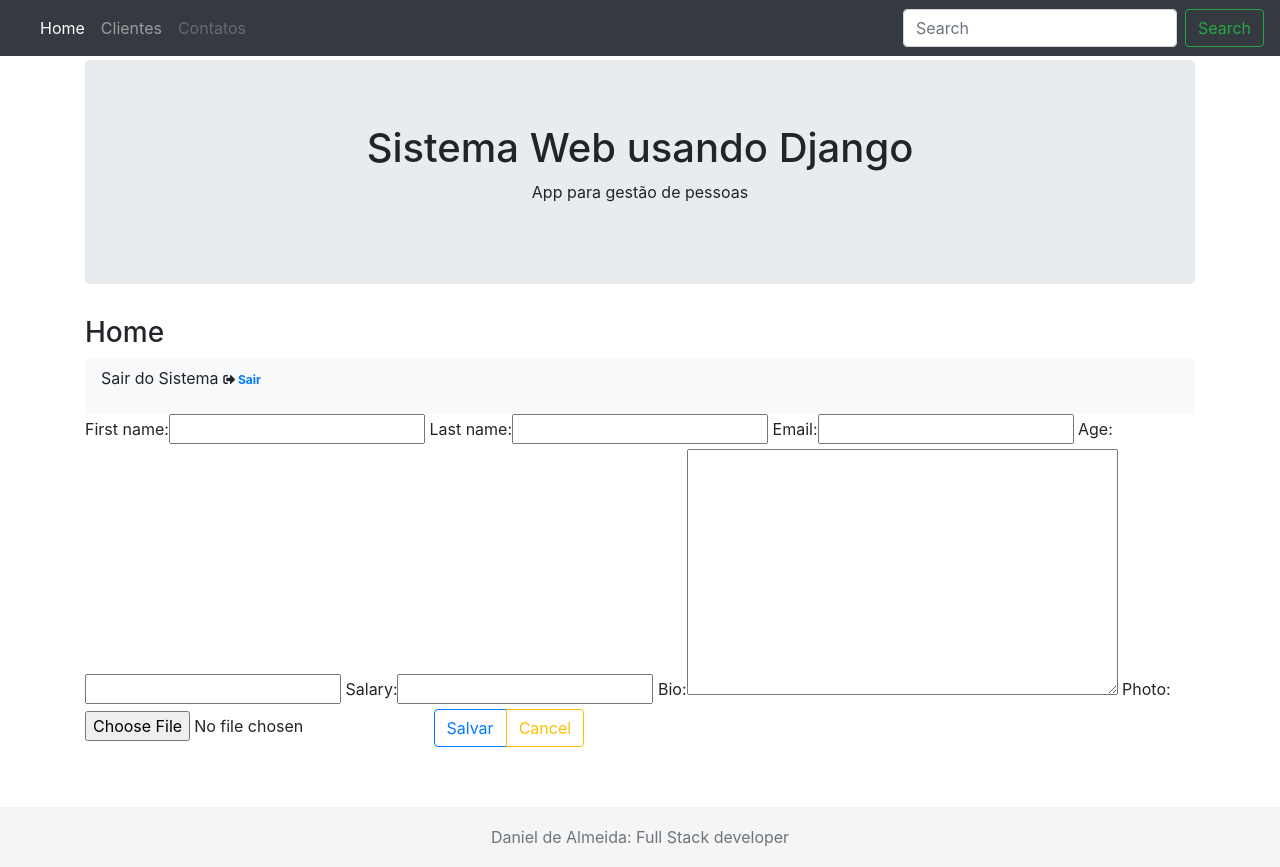
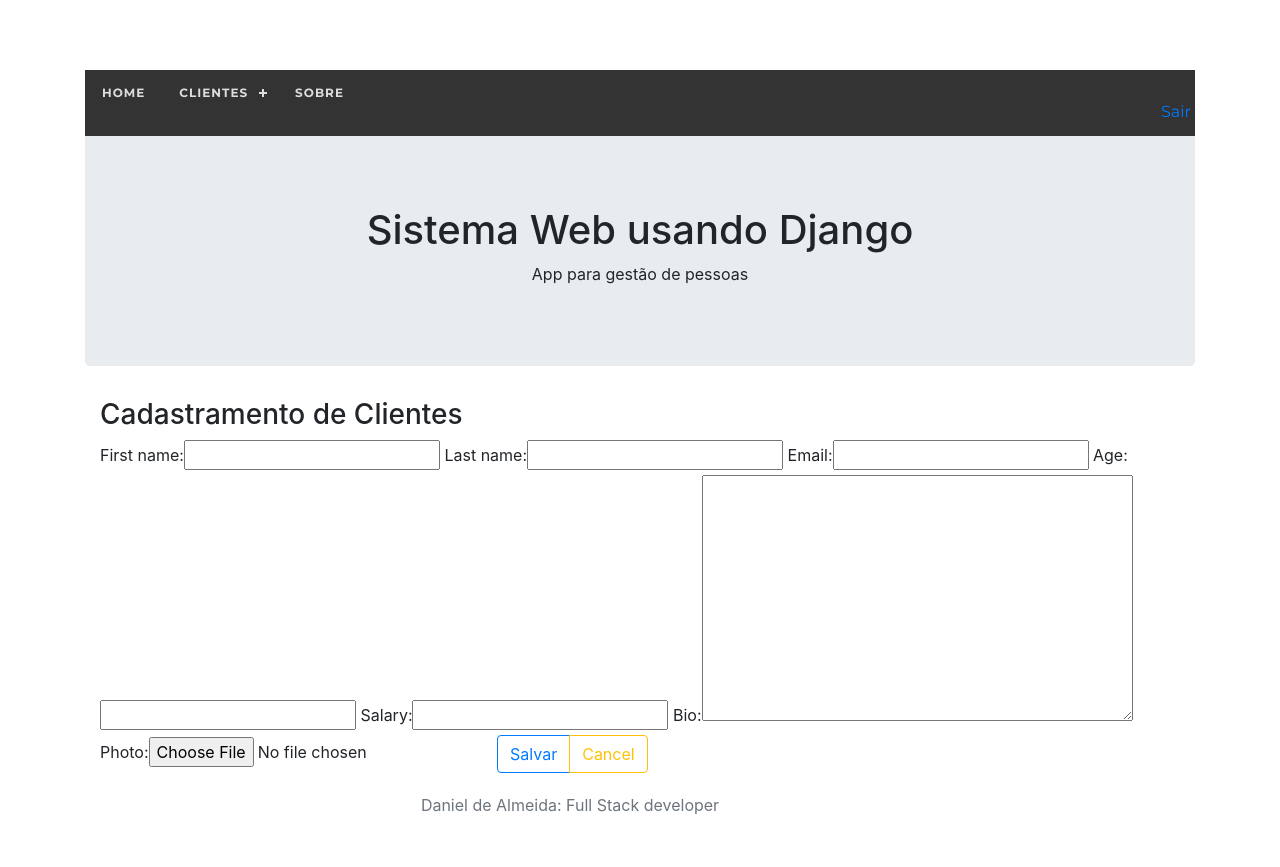
Before and after one commit to zaidohDev/gestao-clientes-dev, a Django app: page /clientes/new/ in a window 1280 px wide. After the commit the page ends 814 px from the top, so only its background shows below. Run offline with Django 3.2, Linux system fonts and the light colour scheme; the visitor is signed in with stand-in values (Sample User, id 1); some libraries are stand-ins or nearby versions.

Commit message:
style e footer

```diff
--- /dev/null
+++ b/statics/estilo.css
@@ -0,0 +1,351 @@
+@import url(http://fonts.googleapis.com/css?family=Montserrat:400,700);
+#cssmenu,
+#cssmenu ul,
+#cssmenu ul li,
+#cssmenu ul li a,
+#cssmenu #menu-button {
+  margin: 0;
+  padding: 0;
+  border: 0;
+  list-style: none;
+  line-height: 1;
+  display: block;
+  position: relative;
+  -webkit-box-sizing: border-box;
+  -moz-box-sizing: border-box;
+  box-sizing: border-box;
+}
+#cssmenu:after,
+#cssmenu > ul:after {
+  content: ".";
+  display: block;
+  clear: both;
+  visibility: hidden;
+  line-height: 0;
+  height: 0;
+}
+#cssmenu #menu-button {
+  display: none;
+}
+#cssmenu {
+  font-family: Montserrat, sans-serif;
+  background: #333333;
+}
+#cssmenu > ul > li {
+  float: left;
+}
+#cssmenu.align-center > ul {
+  font-size: 0;
+  text-align: center;
+}
+#cssmenu.align-center > ul > li {
+  display: inline-block;
+  float: none;
+}
+#cssmenu.align-center ul ul {
+  text-align: left;
+}
+#cssmenu.align-right > ul > li {
+  float: right;
+}
+#cssmenu > ul > li > a {
+  padding: 17px;
+  font-size: 12px;
+  letter-spacing: 1px;
+  text-decoration: none;
+  color: #dddddd;
+  font-weight: 700;
+  text-transform: uppercase;
+}
+#cssmenu > ul > li:hover > a {
+  color: #ffffff;
+}
+#cssmenu > ul > li.has-sub > a {
+  padding-right: 30px;
+}
+#cssmenu > ul > li.has-sub > a:after {
+  position: absolute;
+  top: 22px;
+  right: 11px;
+  width: 8px;
+  height: 2px;
+  display: block;
+  background: #dddddd;
+  content: '';
+}
+#cssmenu > ul > li.has-sub > a:before {
+  position: absolute;
+  top: 19px;
+  right: 14px;
+  display: block;
+  width: 2px;
+  height: 8px;
+  background: #dddddd;
+  content: '';
+  -webkit-transition: all .25s ease;
+  -moz-transition: all .25s ease;
+  -ms-transition: all .25s ease;
+  -o-transition: all .25s ease;
+  transition: all .25s ease;
+}
+#cssmenu > ul > li.has-sub:hover > a:before {
+  top: 23px;
+  height: 0;
+}
+#cssmenu ul ul {
+  position: absolute;
+  left: -9999px;
+}
+#cssmenu.align-right ul ul {
+  text-align: right;
+}
+#cssmenu ul ul li {
+  height: 0;
+  -webkit-transition: all .25s ease;
+  -moz-transition: all .25s ease;
+  -ms-transition: all .25s ease;
+  -o-transition: all .25s ease;
+  transition: all .25s ease;
+}
+#cssmenu li:hover > ul {
+  left: auto;
+}
+#cssmenu.align-right li:hover > ul {
+  left: auto;
+  right: 0;
+}
+#cssmenu li:hover > ul > li {
+  height: 35px;
+}
+#cssmenu ul ul ul {
+  margin-left: 100%;
+  top: 0;
+}
+#cssmenu.align-right ul ul ul {
+  margin-left: 0;
+  margin-right: 100%;
+}
+#cssmenu ul ul li a {
+  border-bottom: 1px solid rgba(150, 150, 150, 0.15);
+  padding: 11px 15px;
+  width: 170px;
+  font-size: 12px;
+  text-decoration: none;
+  color: #dddddd;
+  font-weight: 400;
+  background: #333333;
+}
+#cssmenu ul ul li:last-child > a,
+#cssmenu ul ul li.last-item > a {
+  border-bottom: 0;
+}
+#cssmenu ul ul li:hover > a,
+#cssmenu ul ul li a:hover {
+  color: #ffffff;
+}
+#cssmenu ul ul li.has-sub > a:after {
+  position: absolute;
+  top: 16px;
+  right: 11px;
+  width: 8px;
+  height: 2px;
+  display: block;
+  background: #dddddd;
+  content: '';
+}
+#cssmenu.align-right ul ul li.has-sub > a:after {
+  right: auto;
+  left: 11px;
+}
+#cssmenu ul ul li.has-sub > a:before {
+  position: absolute;
+  top: 13px;
+  right: 14px;
+  display: block;
+  width: 2px;
+  height: 8px;
+  background: #dddddd;
+  content: '';
+  -webkit-transition: all .25s ease;
+  -moz-transition: all .25s ease;
+  -ms-transition: all .25s ease;
+  -o-transition: all .25s ease;
+  transition: all .25s ease;
+}
+#cssmenu.align-right ul ul li.has-sub > a:before {
+  right: auto;
+  left: 14px;
+}
+#cssmenu ul ul > li.has-sub:hover > a:before {
+  top: 17px;
+  height: 0;
+}
+#cssmenu.small-screen {
+  width: 100%;
+}
+#cssmenu.small-screen ul {
+  width: 100%;
+  display: none;
+}
+#cssmenu.small-screen.align-center > ul {
+  text-align: left;
+}
+#cssmenu.small-screen ul li {
+  width: 100%;
+  border-top: 1px solid rgba(120, 120, 120, 0.2);
+}
+#cssmenu.small-screen ul ul li,
+#cssmenu.small-screen li:hover > ul > li {
+  height: auto;
+}
+#cssmenu.small-screen ul li a,
+#cssmenu.small-screen ul ul li a {
+  width: 100%;
+  border-bottom: 0;
+}
+#cssmenu.small-screen > ul > li {
+  float: none;
+}
+#cssmenu.small-screen ul ul li a {
+  padding-left: 25px;
+}
+#cssmenu.small-screen ul ul ul li a {
+  padding-left: 35px;
+}
+#cssmenu.small-screen ul ul li a {
+  color: #dddddd;
+  background: none;
+}
+#cssmenu.small-screen ul ul li:hover > a,
+#cssmenu.small-screen ul ul li.active > a {
+  color: #ffffff;
+}
+#cssmenu.small-screen ul ul,
+#cssmenu.small-screen ul ul ul,
+#cssmenu.small-screen.align-right ul ul {
+  position: relative;
+  left: 0;
+  width: 100%;
+  margin: 0;
+  text-align: left;
+}
+#cssmenu.small-screen > ul > li.has-sub > a:after,
+#cssmenu.small-screen > ul > li.has-sub > a:before,
+#cssmenu.small-screen ul ul > li.has-sub > a:after,
+#cssmenu.small-screen ul ul > li.has-sub > a:before {
+  display: none;
+}
+#cssmenu.small-screen #menu-button {
+  display: block;
+  padding: 17px;
+  color: #dddddd;
+  cursor: pointer;
+  font-size: 12px;
+  text-transform: uppercase;
+  font-weight: 700;
+}
+#cssmenu.small-screen #menu-button:after {
+  position: absolute;
+  top: 22px;
+  right: 17px;
+  display: block;
+  height: 4px;
+  width: 20px;
+  border-top: 2px solid #dddddd;
+  border-bottom: 2px solid #dddddd;
+  content: '';
+}
+#cssmenu.small-screen #menu-button:before {
+  position: absolute;
+  top: 16px;
+  right: 17px;
+  display: block;
+  height: 2px;
+  width: 20px;
+  background: #dddddd;
+  content: '';
+}
+#cssmenu.small-screen #menu-button.menu-opened:after {
+  top: 23px;
+  border: 0;
+  height: 2px;
+  width: 15px;
+  background: #ffffff;
+  -webkit-transform: rotate(45deg);
+  -moz-transform: rotate(45deg);
+  -ms-transform: rotate(45deg);
+  -o-transform: rotate(45deg);
+  transform: rotate(45deg);
+}
+#cssmenu.small-screen #menu-button.menu-opened:before {
+  top: 23px;
+  background: #ffffff;
+  width: 15px;
+  -webkit-transform: rotate(-45deg);
+  -moz-transform: rotate(-45deg);
+  -ms-transform: rotate(-45deg);
+  -o-transform: rotate(-45deg);
+  transform: rotate(-45deg);
+}
+#cssmenu.small-screen .submenu-button {
+  position: absolute;
+  z-index: 99;
+  right: 0;
+  top: 0;
+  display: block;
+  border-left: 1px solid rgba(120, 120, 120, 0.2);
+  height: 46px;
+  width: 46px;
+  cursor: pointer;
+}
+#cssmenu.small-screen .submenu-button.submenu-opened {
+  background: #262626;
+}
+#cssmenu.small-screen ul ul .submenu-button {
+  height: 34px;
+  width: 34px;
+}
+#cssmenu.small-screen .submenu-button:after {
+  position: absolute;
+  top: 22px;
+  right: 19px;
+  width: 8px;
+  height: 2px;
+  display: block;
+  background: #dddddd;
+  content: '';
+}
+#cssmenu.small-screen ul ul .submenu-button:after {
+  top: 15px;
+  right: 13px;
+}
+#cssmenu.small-screen .submenu-button.submenu-opened:after {
+  background: #ffffff;
+}
+#cssmenu.small-screen .submenu-button:before {
+  position: absolute;
+  top: 19px;
+  right: 22px;
+  display: block;
+  width: 2px;
+  height: 8px;
+  background: #dddddd;
+  content: '';
+}
+#cssmenu.small-screen ul ul .submenu-button:before {
+  top: 12px;
+  right: 16px;
+}
+#cssmenu.small-screen .submenu-button.submenu-opened:before {
+  display: none;
+}
+#cssmenu.small-screen.select-list {
+  padding: 5px;
+}
+html {
+  position: relative;
+  min-height: 100%;
+}
+body {
+  margin-bottom: 60px; /* Margin bottom by footer height */
+}
--- /dev/null
+++ b/statics/sticky-footer-navbar.css
@@ -0,0 +1,36 @@
+/* Sticky footer styles
+-------------------------------------------------- */
+html {
+  position: relative;
+  min-height: 100%;
+}
+body {
+  margin-bottom: 60px; /* Margin bottom by footer height */
+}
+.footer {
+  position: absolute;
+  bottom: 0;
+  width: 100%;
+  /* Set the fixed height of the footer here */
+  height: 60px;
+  line-height: 60px; /* Vertically center the text there */
+  background-color: #f5f5f5;
+}
+
+
+/* Custom page CSS
+-------------------------------------------------- */
+/* Not required for template or sticky footer method. */
+
+body > .container {
+  padding: 60px 15px 0;
+}
+
+.footer > .container {
+  padding-right: 15px;
+  padding-left: 15px;
+}
+
+code {
+  font-size: 80%;
+}
--- a/statics/style.css
+++ b/statics/style.css
@@ -1,7 +1,3 @@
-.md{
-color: red;
-size: 18px;
-}
 @media (max-width: 767px) {
 .table-responsive {
   display: block;
--- a/template/base.html
+++ b/template/base.html
@@ -8,53 +8,87 @@
           content="width=device-width, user-scalable=no, initial-scale=1.0, maximum-scale=1.0, minimum-scale=1.0">
     <meta http-equiv="X-UA-Compatible" content="ie=edge">
     <title>{% block title %} {% endblock %}</title>
-    <link rel="stylesheet" href="{% static 'stick-footer.css' %}">
+    <link rel="stylesheet" href="{% static 'estilo.css' %}">
+    <link rel="stylesheet" href="{% static 'style.css' %}">
+    <link rel="stylesheet" href="{% static 'sticky-footer.css' %}">
+    <link rel="stylesheet" href="{% static 'sticky-footer-navbar.css' %}">
     <link rel="stylesheet" href="https://use.fontawesome.com/releases/v5.3.1/css/all.css"
           integrity="sha384-mzrmE5qonljUremFsqc01SB46JvROS7bZs3IO2EmfFsd15uHvIt+Y8vEf7N7fWAU" crossorigin="anonymous">
     <link href="https://stackpath.bootstrapcdn.com/bootstrap/4.1.3/css/bootstrap.min.css" rel="stylesheet"
           integrity="sha384-MCw98/SFnGE8fJT3GXwEOngsV7Zt27NXFoaoApmYm81iuXoPkFOJwJ8ERdknLPMO" crossorigin="anonymous">
-    <style></style>
+    <style>
+		#cssmenu {
+			position: relative;
+			top: 10px;
+			margin: auto;
+		}
+	</style>
 </head>
-<body style="margin-bottom: 60px;">
-<div class="container" style="padding: 60px 15px;">
-    <header>
-        <!-- Fixed navbar -->
-        <nav class="navbar navbar-expand-md navbar-dark fixed-top bg-dark">
-            <a class="navbar-brand" href="#"></a>
-            <button class="navbar-toggler" type="button" data-toggle="collapse" data-target="#navbarCollapse"
-                    aria-controls="navbarCollapse" aria-expanded="false" aria-label="Toggle navigation">
-                <span class="navbar-toggler-icon"></span>
-            </button>
-            <div class="collapse navbar-collapse" id="navbarCollapse">
-                <ul class="navbar-nav mr-auto">
-                    <li class="nav-item active">
-                        <a class="nav-link" href="{% url 'home'%}">Home <span class="sr-only">(current)</span></a>
-                    </li>
-                    <li class="nav-item">
-                        <a class="nav-link" href="{% url 'persons_list' %}">Clientes</a>
-                    </li>
-                    <li class="nav-item">
-                        <a class="nav-link disabled" href="#">Contatos</a>
-                    </li>
-                </ul>
-                <form class="form-inline mt-2 mt-md-0">
-                    <input class="form-control mr-sm-2" type="text" placeholder="Search" aria-label="Search">
-                    <button class="btn btn-outline-success my-2 my-sm-0" type="submit">Search</button>
-                </form>
-            </div>
-        </nav>
-    </header>
+<body>
+<div class="container" >
+<div class="content">
+        <div id="cssmenu">
+	        <ul>
+                <li><a href="{% url 'home'%}">Home</a></li>
+                <li>
+                    <a href="{% url 'persons_list' %}">Clientes</a>
+                    <ul>
+                        <li><a href="#">Widgets</a></li>
+                        <li>
+                            <a href="#">Widgets 2</a>
+                            <ul>
+                                <li><a href="#">Plugins</a></li>
+                                <li><a href="#">Extensions</a></li>
+                                <li><a href="#">Modules</a></li>
+                            </ul>
+                        </li>
+                        <li><a href="#">Support</a></li>
+                        <li><a href="#">Another Widget</a></li>
+                    </ul>
+                </li>
+                <li><a href="#">Sobre</a></li>
+		        <li style="float:right"><a href="#" >
+             <p>
+                    {% if user.is_authenticated %}
+                <!--<div class="alert alert-info">-->
+                    <!--<strong></strong> {{ user.username}}.-->
+                <!--</div>-->
+
+                <a href="{% url 'logout' %}">Sair</a>
+                {% else %}
+
+                <a href="{% url 'login' %}">Entrar</a>
+                {% endif %}
+                </p>
+            </a>    </li>
+	</ul>
+</div>
 
 
+</div>
     <div class="jumbotron text-center">
 
-        <h1>Sistema Web usando Django</h1>
-        <p>App para gestão de pessoas</p>
+        <p><h1>Sistema Web usando Django</h1>App para gestão de pessoas</p>
 
     </div>
+
+
+
     {% block main %} {% endblock %}
 
 </div>
+
 {% block footer %}{% endblock %}
+
+<script src="https://code.jquery.com/jquery-3.3.1.min.js"
+			  integrity="sha256-FgpCb/KJQlLNfOu91ta32o/NMZxltwRo8QtmkMRdAu8="
+			  crossorigin="anonymous"></script>
+<script src="{% static 'menumaker.js' %}"></script>
+<script type="text/javascript">
+	$("#cssmenu").menumaker({
+		title: "Menu",
+		format: "multitoggle"
+	});
+</script>
 </body>
 </html>
--- a/template/clientes/person_form.html
+++ b/template/clientes/person_form.html
@@ -5,11 +5,13 @@
 {% block title %}PageList{% endblock %}
 
 {% block main %}
-<h3 class="md">Home</h3>
-<nav class="navbar navbar-expand-sm bg-light">
-    <p>Sair do Sistema<span class="badge badge-light"><i class="fas fa-sign-out-alt"></i>
-            <a href="{% url 'logout' %}">Sair</a></span></p>
-</nav>
+<div class="container">
+<h3 class="md">Cadastramento de Clientes</h3>
+<!--<nav class="navbar navbar-expand-sm bg-light">-->
+    <!--<p>Sair do Sistema<span class="badge badge-light"><i class="fas fa-sign-out-alt"></i>-->
+            <!--<a href="{% url 'logout' %}">Sair</a></span></p>-->
+<!--</nav>-->
+
 <form method="post" enctype="multipart/form-data">
     {% csrf_token %}
     {{ form|bootstrap }}
@@ -18,13 +20,14 @@
         <a href="{% url 'persons_list' %}" class="btn btn-outline-warning">Cancel</a>
     </div>
 </form>
-
+</div>
 {% endblock %}
 
 {% block footer %}
-<footer class="footer">
-    <div class="container">
+<footer >
+      <div class="container" class="footer" style="margin: 20px 0px;">
         <center><span class="text-muted">Daniel de Almeida: Full Stack developer</span></center>
-    </div>
-</footer>
+      </div>
+    </footer>
+
 {% endblock %}
```
Also changed, not shown: statics/menumaker.js (added, +94 -0 lines), statics/menumaker.min.js (added, +1 -0 lines), template/clientes/person.html (+5 -5 lines), template/home/home.html (+4 -3 lines).
